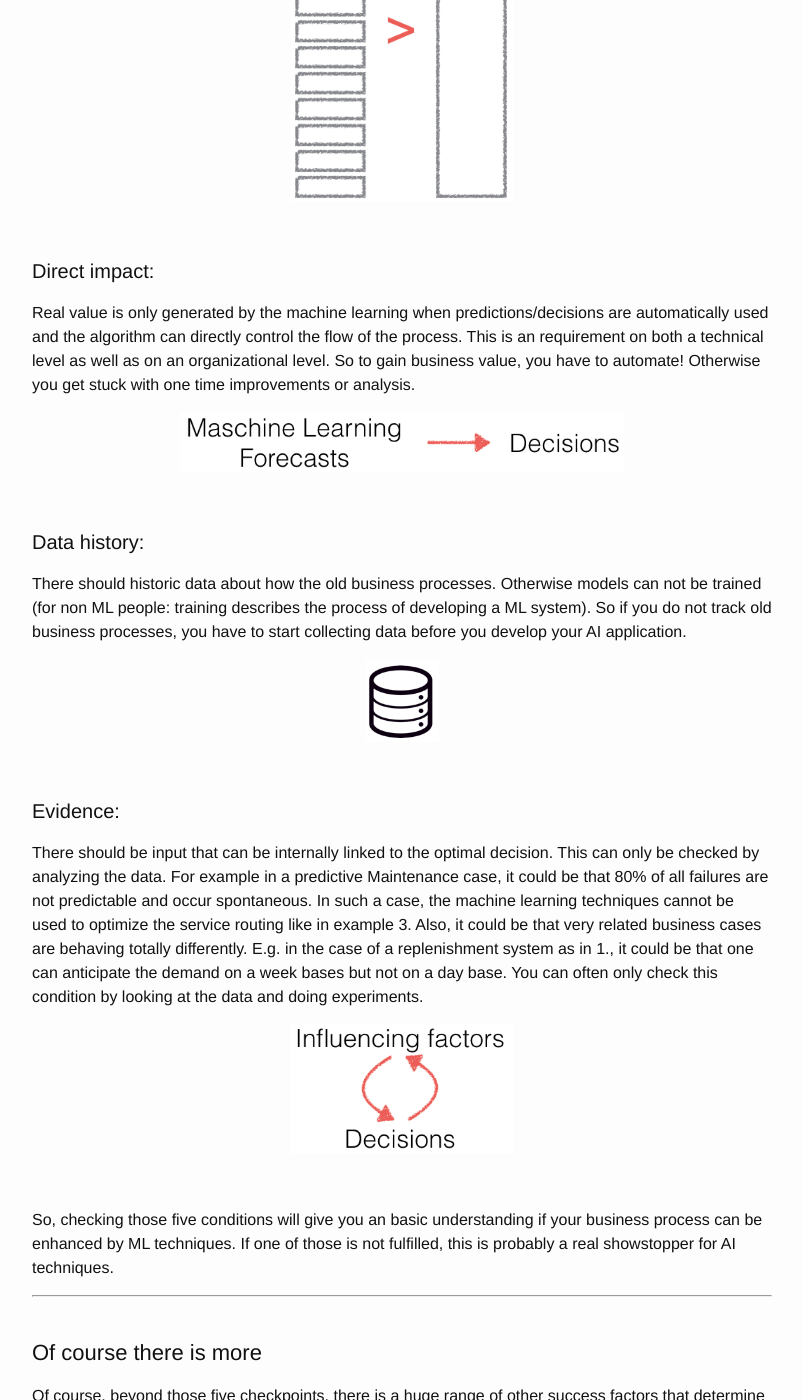
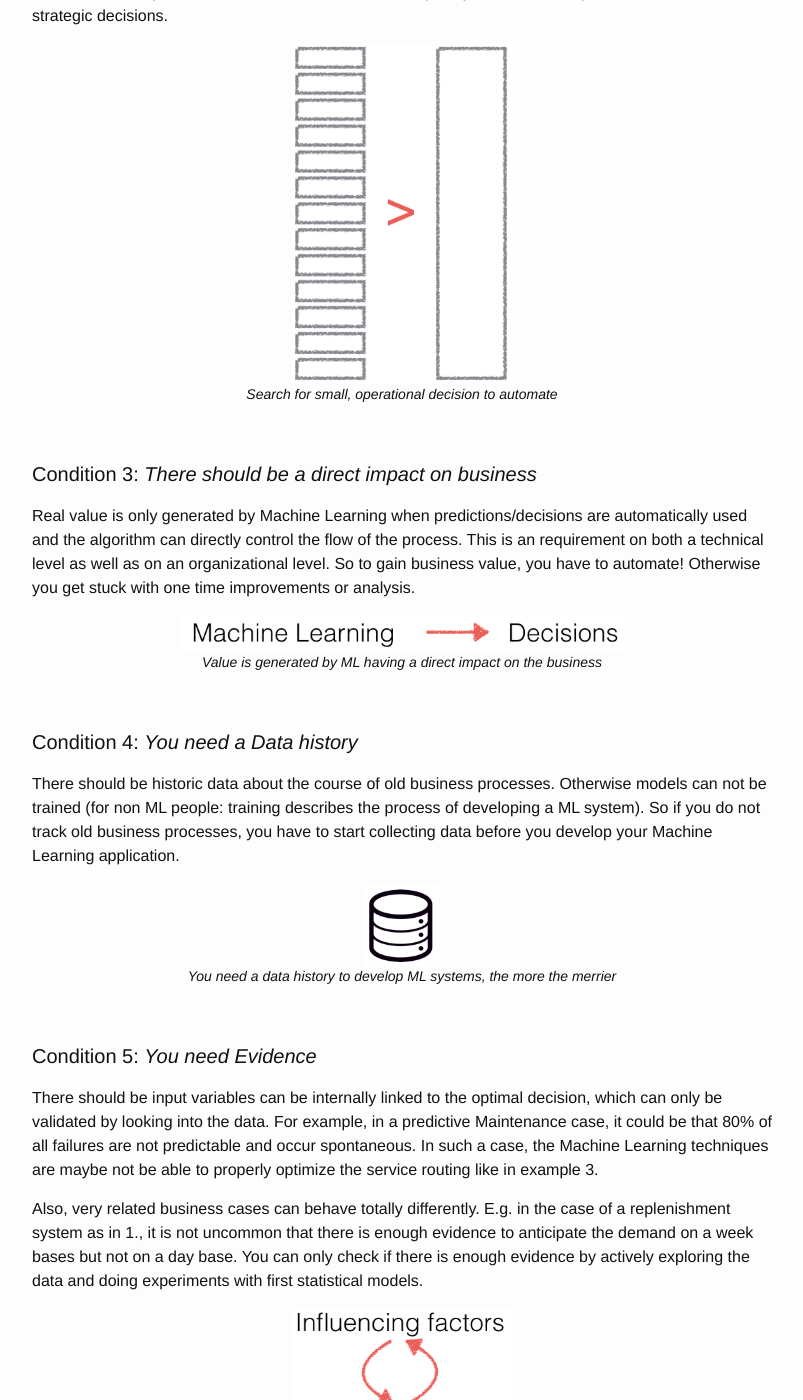
Before and after one commit to MaxBenChrist/MaxBenChrist.github.io, a Jekyll site: the page built from _posts/2017-05-25-five-aspects-ml-business-processes.markdown, in a window 1280 px wide and 1400 px high, scrolled down 3601 px. Shown: the whole window, without its empty margins (238-1041 px from the left). Built offline with Jekyll 4.4.1, drawn with Linux system fonts in a browser that asks for light colours; nearby versions of some CDN libraries; comment, search, counter and statistics services are not loaded; some of the changed text lies outside the part shown.

Commit message:
update on five conditions blogpost

```diff
--- a/_posts/2017-05-25-five-aspects-ml-business-processes.markdown
+++ b/_posts/2017-05-25-five-aspects-ml-business-processes.markdown
@@ -1,19 +1,19 @@
 ---
 layout: post
-title:  "Five conditions to identify AI-ready business processes"
-date:   2016-09-05 20:00:00 +0100
+title:  "Five Conditions to Identify Business Processes that are ready for Machine Learning"
+date:   2017-05-25 07:00:00 +0100
 categories: Consulting, Business Processes, Machine Learning
 comments: True
-tldr: Judging if machine learning can enhance your business is hard. I will show five key aspects of AI-worthy business processes.
+tldr: Judging if Machine Learning techniques can enhance your business is hard. I will show five key aspects of Machine Learning-worthy business processes.
 ---
 
-__TLDR: Judging if machine learning can enhance your business is hard. I will show five key aspects of AI-worthy business processes.__
+__TLDR: Judging if Machine Learning techniques can enhance your business is hard. I will show five key aspects of Machine Learning-worthy business. processes__
 
 ---
 <br>
 
 
-As the buzzwords Big Data, Artificial Intelligence, Machine Learning and Data Science are on everybody lips, I am more and more often approached by friends to discuss the potential of Machine Learning for their line of work.
+As the buzzwords Big Data, Artificial Intelligence (AI), Machine Learning (ML) and Data Science are on everybody's lips, I am more often approached by friends to discuss the potential of Machine Learning for their line of work.
 
 <figure>
 <center>
@@ -25,11 +25,15 @@ As the buzzwords Big Data, Artificial Intelligence, Machine Learning and Data Sc
   </center>
 </figure>
 
-For someone without Data Science experience it can be hard to judge where Machine Learning or AI techniques can generate business value. So, in this blog post, I will sketch five characteristics of business processes that are worthy to be enhanced by Machine Learning.
+Machine Learning is a summary of techniques that allow computers to learn.
+The field provides algorithms that are able to boost businesses performance by finding patterns in business activity, forecasting future events and optimizing decisions.
 
-By the way, I will use the term Machine Learning synonymously to Artificial Intelligence to denote the usage of statistical techniques to develop learning systems.
+For someone without Data Science experience it can be hard to judge where Machine Learning can generate business value. So, in this blog post, I will sketch five characteristics of business processes that are worthy to be enhanced by Machine Learning.
 
-### Everything in a business can be expressed as business process
+---
+<br>
+
+### Everything in a business can be expressed as a business process
 
 So first of all, what is a business process? According to [wikipedia](https://en.wikipedia.org/wiki/Business_process){:rel="nofollow"} it is
 
@@ -41,6 +45,7 @@ So basically, everything that happens in a business is a business process. Well,
 <center>
   <img src="/images/20170514_businessprocess.png" alt="Diagram of a business process" style="width: 60%;" rel="nofollow"/>
   <figcaption> <i> A business process can be visualized as a flowchart of decisions
+
 (image by <a href="https://www.flickr.com/photos/davegray/5630708345" rel="nofollow">Dave Gray</a>)
 </i></figcaption>
   </center>
@@ -54,7 +59,7 @@ There are some applications like autonomous driving or the google translator app
 
 ### Examples for the successful application of Machine Learning
 
-So, how can one find business areas that are worthy to be enhanced the holy AI grail? Let us start with some examples where AI already creates value:
+So, how can one find business areas that are worthy to be enhanced the holy ML grail? Let us start with some examples where ML already creates value:
 
 1.    _[Replenishment forecasting](https://www.blue-yonder.com/en/solutions/replenishment-optimization){:rel="nofollow"}_: Forecasts about the demand for singular articles can be used to anticipate future sales and order accordingly, reducing out of stock situations or waste while keeping the overall stock level low.
 
@@ -62,11 +67,12 @@ So, how can one find business areas that are worthy to be enhanced the holy AI g
 
 3.    _[Classification of mails that contain spam](http://s3.amazonaws.com/academia.edu.documents/43906061/A_review_of_machine_learning_approaches_20160319-23716-gvrql2.pdf?AWSAccessKeyId=AKIAIWOWYYGZ2Y53UL3A&Expires=1495448535&Signature=uM2RheoTMvC0JT8gDZ%2B5ZQSriyw%3D&response-content-disposition=inline%3B%20filename%3DA_review_of_machine_learning_approaches.pdf){:rel="nofollow"}_: Based on the content,  metadata and context, a classification algorithm can estimate the probability that a given mail contains spam.
 
-4.   _[Personalized marketing or prices](https://www.blue-yonder.com/en/solutions/price-optimization){:rel="nofollow"}_. AI can help to tailer promotions or discounts to a clients profile, which increases user engagement, revenue, conversion rate and other KPIs.
+4.   _[Personalized marketing or prices](https://www.blue-yonder.com/en/solutions/price-optimization){:rel="nofollow"}_. ML can help to tailor promotions or discounts to a clients profile, which increases user engagement, revenue, conversion rate and other KPIs.
 
 5.    _[Detection of fraudulent transactions](https://www.kaggle.com/dalpozz/creditcardfraud){:rel="nofollow"}_: Machine Learning can detect fraudulent payments by considering many factors such as the trustworthiness of the vendor, the recent cardholder’s behavior, time and location factors etc.
 
-If we visualize those business processes as a flowcharts of decision, then in all those examples AI is used to automate one or multiple decisions in the business process:
+Let us visualize those business processes as flowcharts of decision, as done in the introduction above.
+Then in all five examples, ML is used to automate one or multiple decisions in the business process:
 
 <figure>
 <center>
@@ -76,116 +82,128 @@ If we visualize those business processes as a flowcharts of decision, then in al
   </center>
 </figure>
 
-Further, there are some more things that all those applications have in common. They fulfill five conditions.
+Further, there are more things that all those applications have in common. They fulfill five conditions.
 
 ---
 <br>
 
-### Five conditions to enhance by AI
+### The five necessary conditions for Machine Learning
 
-Those are all decisions that can be enhanced by machine learning. So, what do those business cases have in common? They fulfill five important characteristics:
+So, what do those five business cases from above have in common?
+They have an uncertainty in the optimal decision, are mostly small decisions, have direct impact on business, there is a data history and the input data contains evidence for the target.
+Those are the five promised conditions, which I will now explain with more detail:
 
-#### _Uncertainty in the optimal decision_:
 
-If the business process is already deterministic, then there is no needs to deploy machine learning to automate it. In example 1 it is not clear how much the customers will buy while in 3 it is not clear if a mail is spam or not.
+#### Condition 1: _The optimal decision should be uncertain_
+
+If the business process is already deterministic, then there is no needs to deploy Machine Learning to automate it.
+Just use a rule engine to optimize it.
+In example 1. it is not clear how much the customers will buy while in 3. it is not clear if a mail is spam or not.
 
 <figure>
 <center>
   <img src="/images/20170522_uncertainty.png" alt="Uncertainty in the optimal decision" style="width: 30%;" rel="nofollow"/>
-<!--  <figcaption>
-  <i> Uncertainty in the optimal decision
+ <figcaption>
+  <i> There should uncertainty in the optimal decision
  </i>
- </figcaption> -->
+ </figcaption>
   </center>
 </figure>
 
 <br>
 
-#### Lots of small/micro decisions and not big decisions:
+#### Condition 2: _Machine learning optimizes lots of small/micro decisions and no strategic decisions_
 
-An unfitting example for a ML process would be the decision when to start a global sale. This stands in contrast to lots of small decisions such as which product to put on sale. Also you could automate which customers to send marketing material, like in 4.
-For the application of machine learning, we need many „small“ business processes that are frequently made. So, focus on operational and not strategic decisions.
+An unfitting example for a ML process would be the decision when to start a global sale. This stands in contrast to lots of small decisions such as which products to put on sale.
+Also, you could automate which customers to send marketing material, like in 4.
+For the application of Machine Learning, we need many „small“ business processes.
+Those should be made frequently.
+So, focus on operational and not strategic decisions.
 
 <figure>
 <center>
   <img src="/images/20170522_small_decisions.png" alt="Micro decisions" style="width: 30%;" rel="nofollow"/>
-<!--  <figcaption>
-  <i> Micro decisions
+  <figcaption>
+  <i> Search for small, operational decision to automate
  </i>
- </figcaption> -->
+ </figcaption>
   </center>
 </figure>
 
 <br>
 
-#### Direct impact:
+#### Condition 3: _There should be a direct impact on business_
 
-Real value is only generated by the machine learning when  predictions/decisions are automatically used and the algorithm can directly control the flow of the process. This is an requirement on both a technical level as well as on an organizational level. So to gain business value, you have to automate! Otherwise you get stuck with one time improvements or analysis.
+Real value is only generated by Machine Learning when  predictions/decisions are automatically used and the algorithm can directly control the flow of the process. This is an requirement on both a technical level as well as on an organizational level. So to gain business value, you have to automate! Otherwise you get stuck with one time improvements or analysis.
 
 <figure>
 <center>
   <img src="/images/20170522_direct_impact.png" alt="Direct impact" style="width: 60%;" rel="nofollow"/>
-<!--  <figcaption>
-  <i> Direct impact
+<figcaption>
+  <i> Value is generated by ML having a direct impact on the business
  </i>
- </figcaption> -->
+ </figcaption>
   </center>
 </figure>
 
 <br>
 
-#### Data history:
+#### Condition 4: _You need a Data history_
 
-There should historic data about how the old business processes. Otherwise models can not be trained (for non ML people: training  describes the process of developing a ML system). So if you do not track old business processes, you have to start collecting data before you develop your AI application.
+There should be historic data about the course of old business processes. Otherwise models can not be trained (for non ML people: training describes the process of developing a ML system). So if you do not track old business processes, you have to start collecting data before you develop your Machine Learning application.
 
 <figure>
 <center>
   <img src="/images/20170522_data_base.png" alt="Data history" style="width: 10%;" rel="nofollow"/>
-<!--  <figcaption>
-  <i> Data history
+<figcaption>
+  <i> You need a data history to develop ML systems, the more the merrier
  </i>
- </figcaption> -->
+ </figcaption>
   </center>
 </figure>
 
 <br>
 
-#### Evidence:
+#### Condition 5: _You need Evidence_
 
-There should be input that can be internally linked to the optimal decision.
-This can only be checked by analyzing the data. For example in a predictive Maintenance case, it could be that 80% of all failures are not predictable and occur spontaneous. In such a case,  the machine learning techniques cannot be used to optimize the service routing like in example 3. Also, it could be that very related business cases are behaving totally differently. E.g. in the case of a replenishment system as in 1., it could be that one can anticipate the demand on a week bases but not on a day base.
-You can often only check this condition by looking at the data and doing experiments.
+There should be input variables can be internally linked to the optimal decision, which can only be validated by looking into the data.
+For example, in a predictive Maintenance case, it could be that 80% of all failures are not predictable and occur spontaneous.
+In such a case, the Machine Learning techniques are maybe not be able to properly optimize the service routing like in example 3.
+
+Also, very related business cases can behave totally differently.
+E.g. in the case of a replenishment system as in 1., it is not uncommon that there is enough evidence to anticipate the demand on a week bases but not on a day base.
+You can only check if there is enough evidence by actively exploring the data and doing experiments with first statistical models.
 
 <figure>
 <center>
   <img src="/images/20170522_evidence.png" alt="Evidence" style="width: 30%;" rel="nofollow"/>
-<!--  <figcaption>
-  <i> Evidence
+<figcaption>
+  <i> Your optimization target should be related to your data input
  </i>
- </figcaption> -->
+ </figcaption>
   </center>
 </figure>
 
 <br>
 
 So, checking those five conditions will give you an basic understanding if your business process can be enhanced by ML techniques.
-If one of those is not fulfilled, this is probably a real showstopper for AI techniques.
+If one of those is not fulfilled, this is probably a real showstopper for your Machine Learning project.
 
 ---
 
 <br>
 
-### Of course there is more
+### That is all?
 
-Of course, beyond those five checkpoints, there is a huge range of other success factors that determine if AI will generate value for you.
-For example, you will need change management to accompany the AI revolution, the algorithms will need a platform and infrastructure to run, and so on.
+Of course, beyond those five checkpoints, there is a huge range of other success factors that determine if Machine Learning will generate value in your line of work.
+For example, you will need change management to accompany the Machine Learning revolution, the algorithms will need a platform and infrastructure to run, and so on.
 
-Also, keep it mind that
+Also, keep in mind that
 
 *"optimizing a failing process make you only fail harder“.*
 {: style="text-align: center"}
 
-so if you are still in the business of renting VHS or DVDs, I am sorry, no algorithm will help you. If your business model is seriously flawed, no data or algorithm can save you.
+So, let's say you are still in the business of renting VHS or DVDs, I am afraid to say so, but no algorithm will help you. If your business model is seriously flawed, Machine Learning can not prevent its downfall.
 
 
 So, what do you think about those five aspects? Did I miss a key point?
```
Also changed, not shown: images/20170522_direct_impact.png, 1 other file.
